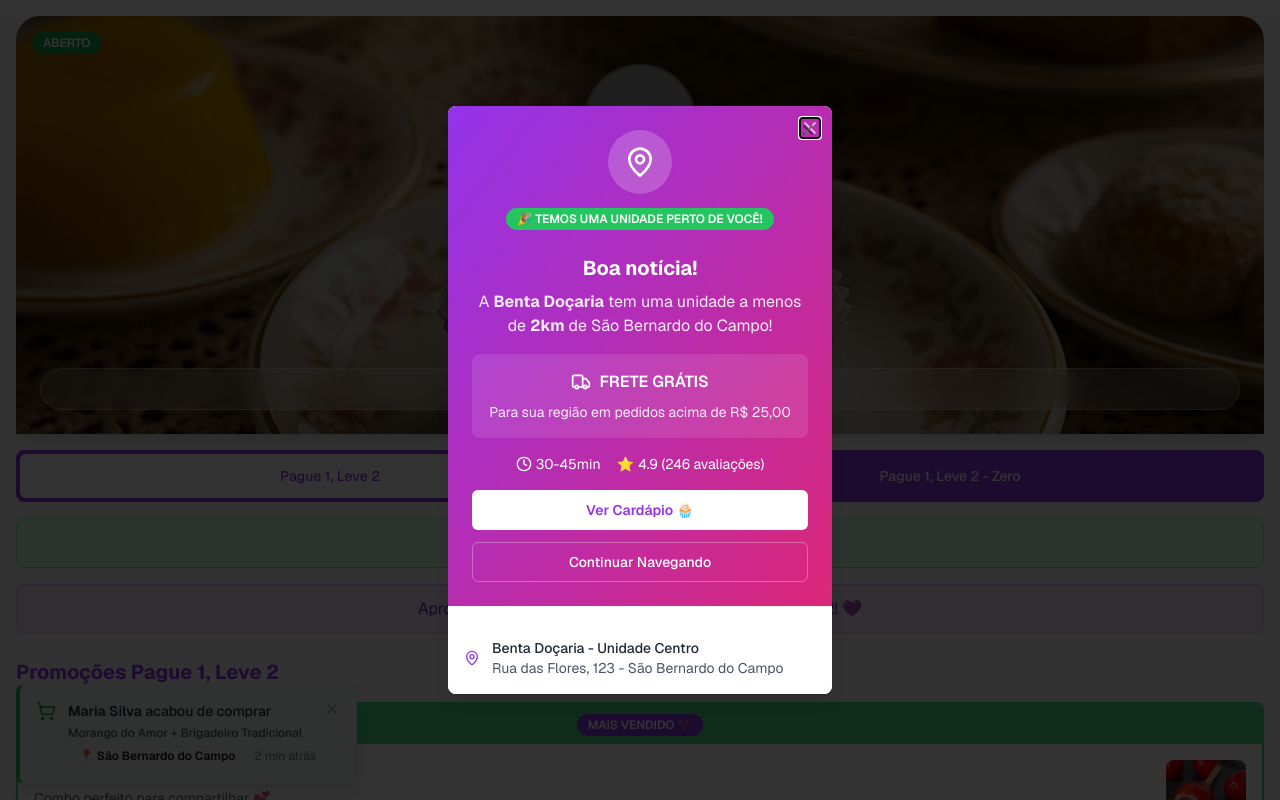
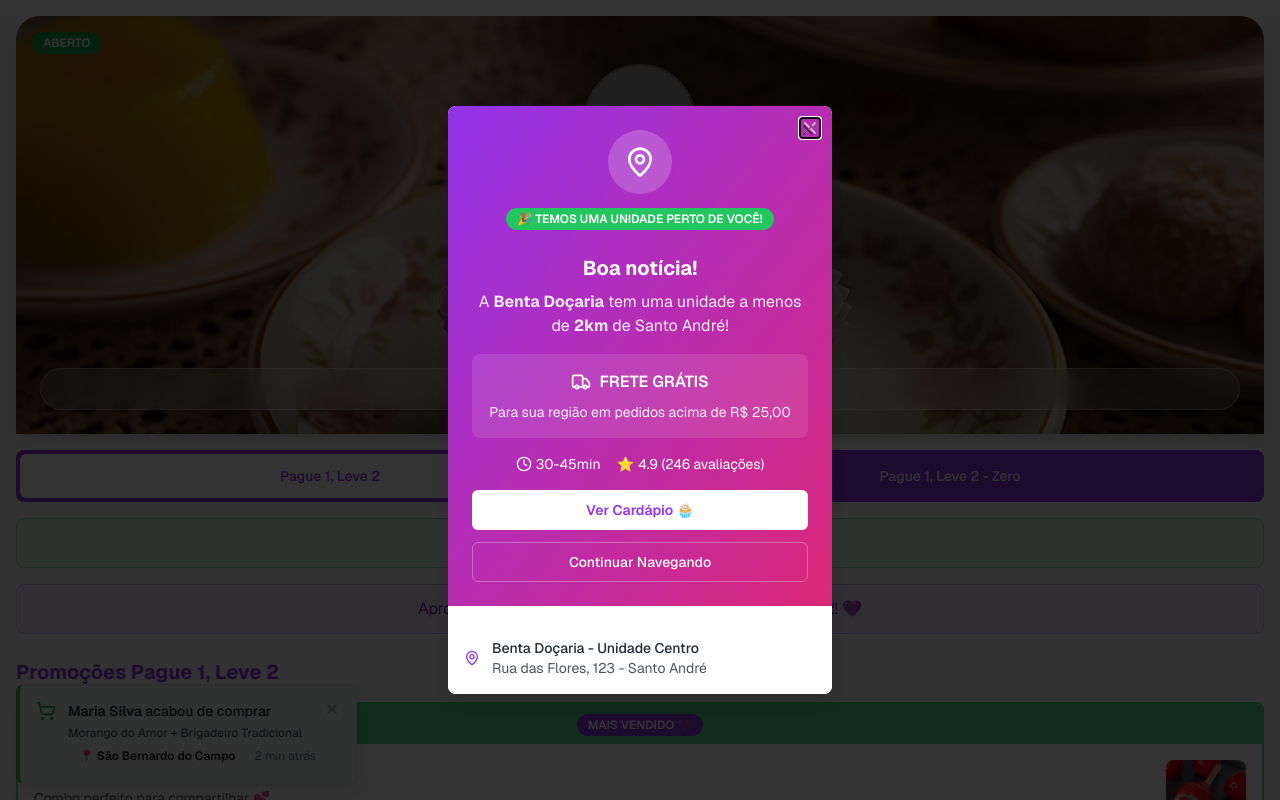
Before and after one commit to pamelateixeira77/pamelateixeira77, a Next.js app: page / in a window 1280 px wide. Shown: the top 800 px of the page. Built offline with nearby package versions, Linux system fonts and the light colour scheme; grey boxes are pictures that could not be loaded.

Commit message:
Update location-popup.tsx

```diff
--- a/components/location-popup.tsx
+++ b/components/location-popup.tsx
@@ -8,7 +8,7 @@ import { MapPin, Truck, Clock, X } from "lucide-react"
 
 export default function LocationPopup() {
   const [isOpen, setIsOpen] = useState(false)
-  const [userCity, setUserCity] = useState("São Bernardo do Campo")
+  const [userCity, setUserCity] = useState("Santo André")
 
   useEffect(() => {
     // Simula detecção de localização ou pode usar geolocalização real
```
